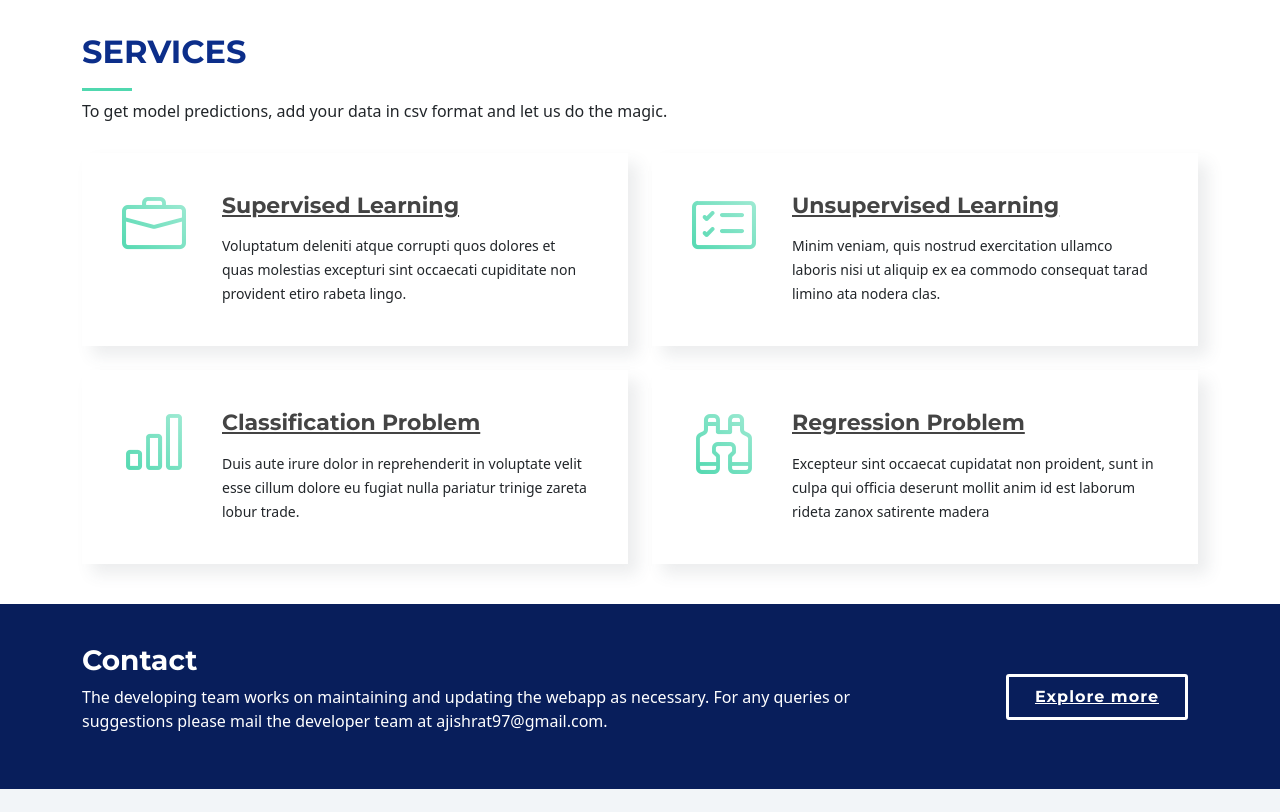
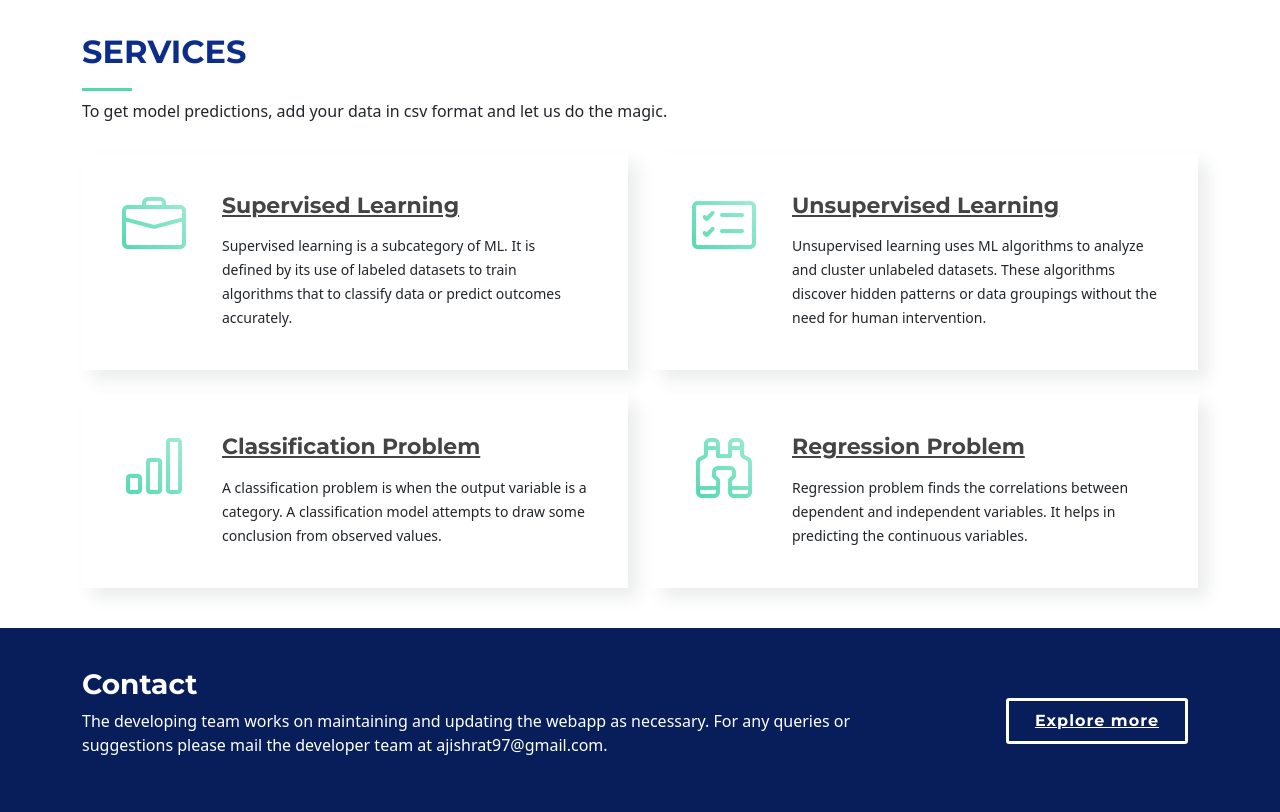
Before and after one commit to coreprinciple6/NoobML, a Django app: page /Home/ in a window 1280 px wide. Shown: the part 1004-1816 px from the top of the page. Run offline with Django 3.2, Linux system fonts and the light colour scheme; some libraries are stand-ins or nearby versions.

```diff
--- a/code/NoobML/Home/templates/Home/index.html
+++ b/code/NoobML/Home/templates/Home/index.html
@@ -118,7 +118,7 @@
             <div class="box">
               <div class="icon"><i class="bi bi-briefcase"></i></div>
               <h4 class="title"><a href="">Supervised Learning</a></h4>
-              <p class="description">Voluptatum deleniti atque corrupti quos dolores et quas molestias excepturi sint occaecati cupiditate non provident etiro rabeta lingo.</p>
+              <p class="description">Supervised learning is a subcategory of ML. It is defined by its use of labeled datasets to train algorithms that to classify data or predict outcomes accurately.</p>
             </div>
           </div>
 
@@ -126,7 +126,7 @@
             <div class="box">
               <div class="icon"><i class="bi bi-card-checklist"></i></div>
               <h4 class="title"><a href="">Unsupervised Learning</a></h4>
-              <p class="description">Minim veniam, quis nostrud exercitation ullamco laboris nisi ut aliquip ex ea commodo consequat tarad limino ata nodera clas.</p>
+              <p class="description">Unsupervised learning uses ML algorithms to analyze and cluster unlabeled datasets. These algorithms discover hidden patterns or data groupings without the need for human intervention.</p>
             </div>
           </div>
 
@@ -134,7 +134,7 @@
             <div class="box">
               <div class="icon"><i class="bi bi-bar-chart"></i></div>
               <h4 class="title"><a href="">Classification Problem</a></h4>
-              <p class="description">Duis aute irure dolor in reprehenderit in voluptate velit esse cillum dolore eu fugiat nulla pariatur trinige zareta lobur trade.</p>
+              <p class="description">A classification problem is when the output variable is a category. A classification model attempts to draw some conclusion from observed values.</p>
             </div>
           </div>
 
@@ -142,7 +142,7 @@
             <div class="box">
               <div class="icon"><i class="bi bi-binoculars"></i></div>
               <h4 class="title"><a href="">Regression Problem</a></h4>
-              <p class="description">Excepteur sint occaecat cupidatat non proident, sunt in culpa qui officia deserunt mollit anim id est laborum rideta zanox satirente madera</p>
+              <p class="description">Regression problem finds the correlations between dependent and independent variables. It helps in predicting the continuous variables. </p>
             </div>
           </div>
 
```
Also changed, not shown: Documentation/1.png (added), Documentation/2.png (added), Documentation/3.png (added), Documentation/4.png (added), Documentation/noobml.gif (added), code/NoobML/db.sqlite3.
